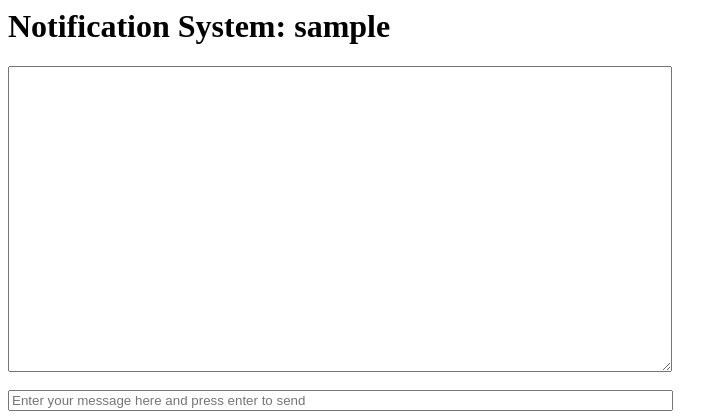
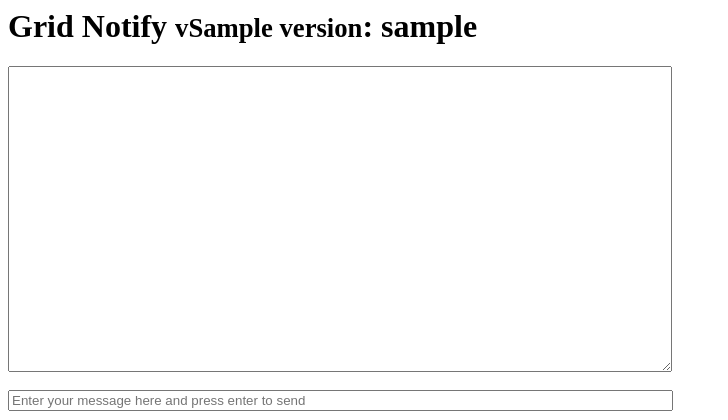
Before and after one commit to thenetcircle/dino, a Flask app: template gridchat/templates/chat.html in a window 1280 px wide. Shown: the top 420 px of the page, without its empty margins (0-728 px from the left). Run offline with Flask 2, Linux system fonts and the light colour scheme; the template is opened without the code that fills it: most values are stand-ins (such as "Sample title", 1, 10 or a date in 2020); some libraries are stand-ins or nearby versions.

Commit message:
showing version in header, changed version to 0.3.0

```diff
--- a/gridchat/server.py
+++ b/gridchat/server.py
@@ -4,6 +4,7 @@ from flask_socketio import SocketIO, send
 from datetime import datetime
 from pprint import pprint
 import time
+import pkg_resources
 
 from gridchat.utils import *
 from gridchat.forms import LoginForm
@@ -35,7 +36,10 @@ def chat():
     user_name = session.get('user_name', '')
     if user_id == '':
         return redirect(url_for('.index'))
-    return render_template('chat.html', name=user_id, room=user_id, user_id=user_id, user_name=user_name)
+
+    return render_template(
+            'chat.html', name=user_id, room=user_id, user_id=user_id, user_name=user_name,
+            version=pkg_resources.require('gridchat')[0].version)
 
 
 @socketio.on('connect', namespace='/chat')
--- a/gridchat/templates/chat.html
+++ b/gridchat/templates/chat.html
@@ -1,6 +1,6 @@
 <html>
     <head>
-        <title>Notification System: {{ user_name }}</title>
+        <title>Grid Notify v{{ version }}</title>
         <script type="text/javascript" src="//code.jquery.com/jquery-1.4.2.min.js"></script>
         <script type="text/javascript" src="//cdnjs.cloudflare.com/ajax/libs/socket.io/1.3.6/socket.io.min.js"></script>
         <script type="text/javascript" charset="utf-8">
@@ -208,7 +208,7 @@
         </script>
     </head>
     <body>
-        <h1>Notification System: {{ user_name }}</h1>
+        <h1>Grid Notify <small>v{{ version }}</small>: {{ user_name }} </h1>
         <textarea id="chat" cols="80" rows="20"></textarea><br><br>
         <input id="text" size="80" placeholder="Enter your message here and press enter to send" /><br><br>
         <input id="target" size="80" placeholder="target user/room" /><br><br>
--- a/setup.py
+++ b/setup.py
@@ -3,7 +3,7 @@
 from setuptools import setup, find_packages
 
 
-version = '0.2.0'
+version = '0.3.0'
 
 setup(
     name='gridchat',
```
